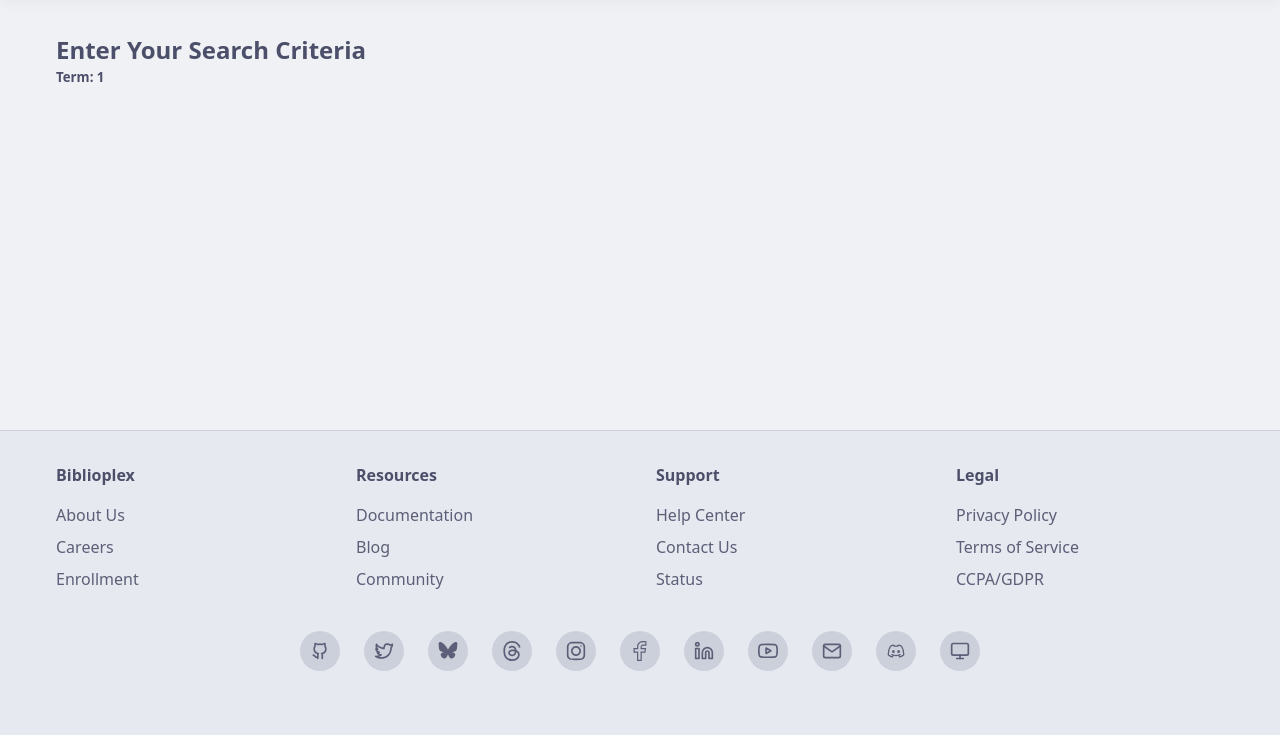
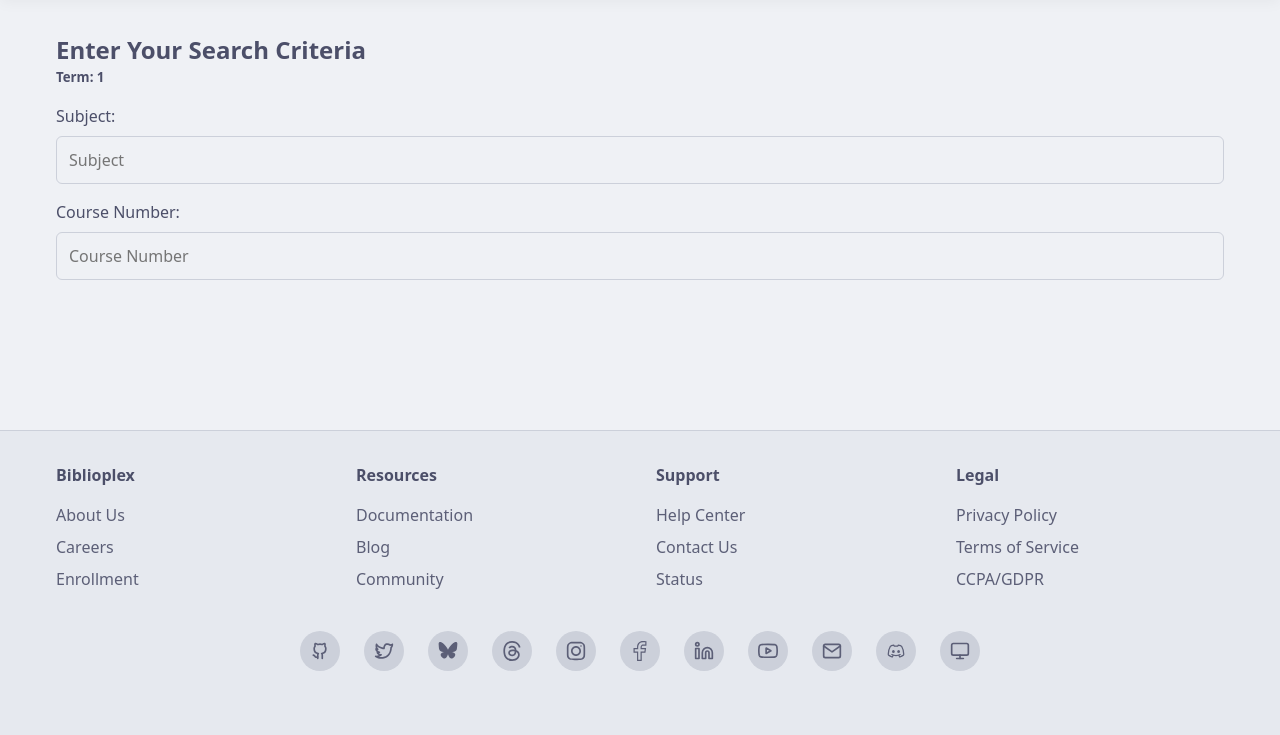
Before and after one commit to UCM-CSE-108-Biblioplex/Student-Enrollment, a Flask app: page /enrollment/course_catalog/1 in a window 1280 px wide. Shown: the part 65-800 px from the top of the page. Run offline with Flask 3, Linux system fonts and the light colour scheme; parts of the project's set-up code (start-up, migrations or seed data) failed here and were passed over; some libraries are stand-ins or nearby versions.

Commit message:
Added partial rendering, and conditional UI. (Changed the `site_enrollmen` blueprint, might need to change back if it faults with other branches)

```diff
--- a/website/site_enrollment.py
+++ b/website/site_enrollment.py
@@ -1,8 +1,8 @@
-from flask import Blueprint, render_template
+from flask import Blueprint, render_template, request
 from flask_login import login_required
 from .models import Course
 
-site_enrollment = Blueprint("site_enrollment", __name__)
+site_enrollment = Blueprint("site_enrollment", __name__, url_prefix="/enrollment")
 
 @site_enrollment.route("/Test")
 def test():
@@ -44,17 +44,39 @@ def catalog():
     # maybe use a dropdown; maybe use a carousel; idk
     return(render_template("course_catalog.html"))
 
-@site_enrollment.route("/course_catalog/<string:term>")
+
+# returns a list of courses offered
+#   - includes course name, ID, CRN, etc.
+#   - includes instructorm TAs
+#   - includes Dates/Times of classes, exams
+#       - hovercard w/ calendar element would be neat
+#   - includes level of enrollment, waitlist availability
+@site_enrollment.route("/course_catalog/<string:term>", methods = ['POST', 'GET'])
 def catalog_term(term):
-    courses_cat = Course.query.filter_by(semester=term).all()
+    subjectData = request.form.get("subject")
+    courseID = request.form.get("course")
+    query = Course.query.filter_by(semester=term)
+
+    if subjectData and not courseID:
+        query = query.filter(Course.dept.ilike(f"%{subjectData}%"))
+    elif courseID and not subjectData:
+        query = query.filter(Course.number == courseID)
+    elif subjectData and courseID:
+        query = query.filter(Course.dept.ilike(f"%{subjectData}%"), Course.number == courseID)
+
+    courses_cat = query.all()
+
+
     titles = ["Course Name", "Department", "Number", "Semester"]
-    rows = [[c.name, c.dept, c.number, c.semester] for c in courses_cat]
-    # returns a list of courses offered
-    #   - includes course name, ID, CRN, etc.
-    #   - includes instructorm TAs
-    #   - includes Dates/Times of classes, exams
-    #       - hovercard w/ calendar element would be neat
-    #   - includes level of enrollment, waitlist availability
+    rows = [[c.name, c.dept, c.number, c.semester] for c in query]
+    show_results = bool(subjectData or courseID)
+
+    if request.headers.get("HX-Request"):
+        if not show_results:
+            return ""
+        return render_template("partials/course_table.html", titles=titles, rows=rows)
+
+
     return render_template(
         "courses.html",
         term=term,
@@ -63,7 +85,8 @@ def catalog_term(term):
         courses=courses_cat,
         current_page=1,
         total_pages=1,
-        items_per_page=len(rows)
+        items_per_page=len(rows),
+        show_results = show_results
     )
 
 @site_enrollment.route("/Enroll")
--- /dev/null
+++ b/website/static/js/search_filter.js
@@ -0,0 +1,13 @@
+document.addEventListener("DOMContentLoaded", function () {
+  const form = document.getElementById("search-form");
+  const inputs = document.querySelectorAll(".form-input");
+
+  inputs.forEach(input => {
+    input.addEventListener("keydown", function (event) {
+      if (event.key === "Enter") {
+        event.preventDefault();
+        form.dispatchEvent(new Event("submit", { bubbles: true }));
+      }
+    });
+  });
+});
--- a/website/templates/courses.html
+++ b/website/templates/courses.html
@@ -2,43 +2,44 @@
 {% from "macros/pagination.html" import pagination %}
 {% from "macros/modal.html" import modal_shell %}
 
+{% block scripts %}
+    <script src="{{ url_for('static', filename='js/search_filter.js') }}"></script>
+{% endblock %}
+
 {% extends "master.html" %}
 
 {% block body %}
+<input type="hidden" id="term-hidden" value="{{ term }}">
 <div class="container mt-10">
     <div class="d-flex justify-content-between align-items-center mb-4">
         <h2 class="mt-8 fw-bold">Enter Your Search Criteria</h2>
         <h5 class ="mb-4">Term: {{ term|title }}</h5>
     </div>
 
+    <div id="courses-content">
+        {% if show_results %}
+            {% include "partials/course_table.html" %}
+        {% else %}
+        <form
+            id="search-form"
+            hx-post="/enrollment/course_catalog/{{ term }}"
+            hx-target="#courses-content"
+            hx-include="[name='subject'], [name='course']"
+            hx-push-url="false">
 
 
+            <div class="form-group mb-4 d-flex align-items-center">
+            <label for="subject" class="form-label me-2 mb-0">Subject:</label>
+            <input class="form-input" type="text" name="subject" id="subject" placeholder="Subject">
+            </div>
 
+            <div class="form-group mb-4 d-flex align-items-center">
+            <label for="course-num" class="form-label me-2 mb-0">Course Number:</label>
+            <input class="form-input" type="text" name="course" id="course-num" placeholder="Course Number">
+            </div>
+        </form>
+        {% endif %}
+    </div>
+</div>
 
 {% endblock %}
-
-
-<!-- <div class="table-container">
-
-    <table class ="table table-responsive">
-        <thead>
-            <tr>
-                <th>Subject</th>
-                <th>Course ID</th>
-                <th>Title</th>
-
-            </tr>
-        </thead>
-
-        <tbody>
-            {% for course in courses %}
-            <tr>
-                <td>{{ course.dept }}</td>
-                <td>{{ course.number }}</td>
-                <td>{{ course.name }}</td>
-            </tr>
-            {% endfor %}
-        </tbody>
-    </table>
-</div>
-</div> -->
--- /dev/null
+++ b/website/templates/partials/course_table.html
@@ -0,0 +1,4 @@
+{% from "macros/table.html" import table %}
+
+{{ table("courses-table", rows, titles, variant="striped", responsive=true) }}
+<button class="copy-button" type="button">Click Me</button>
```
